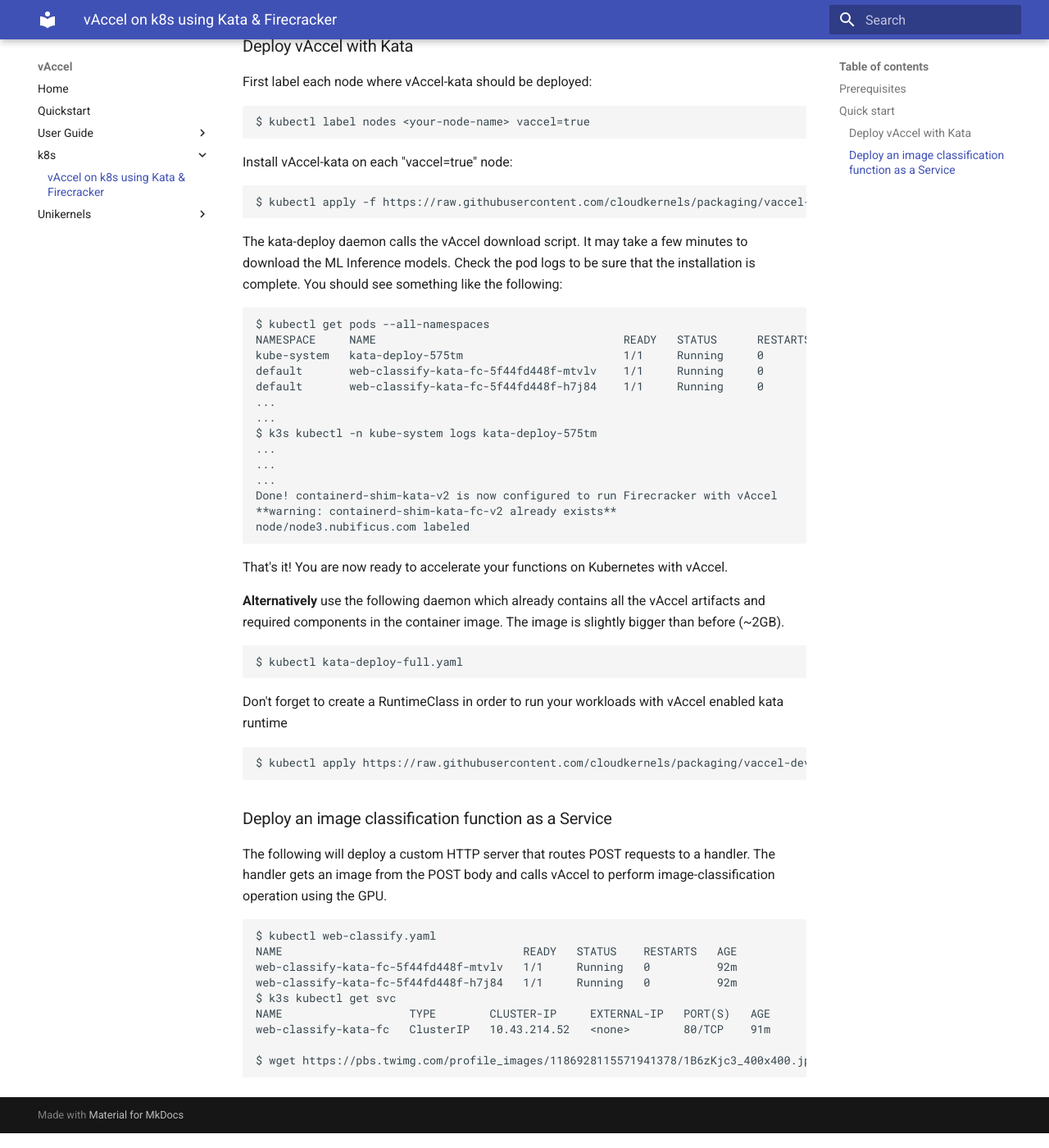
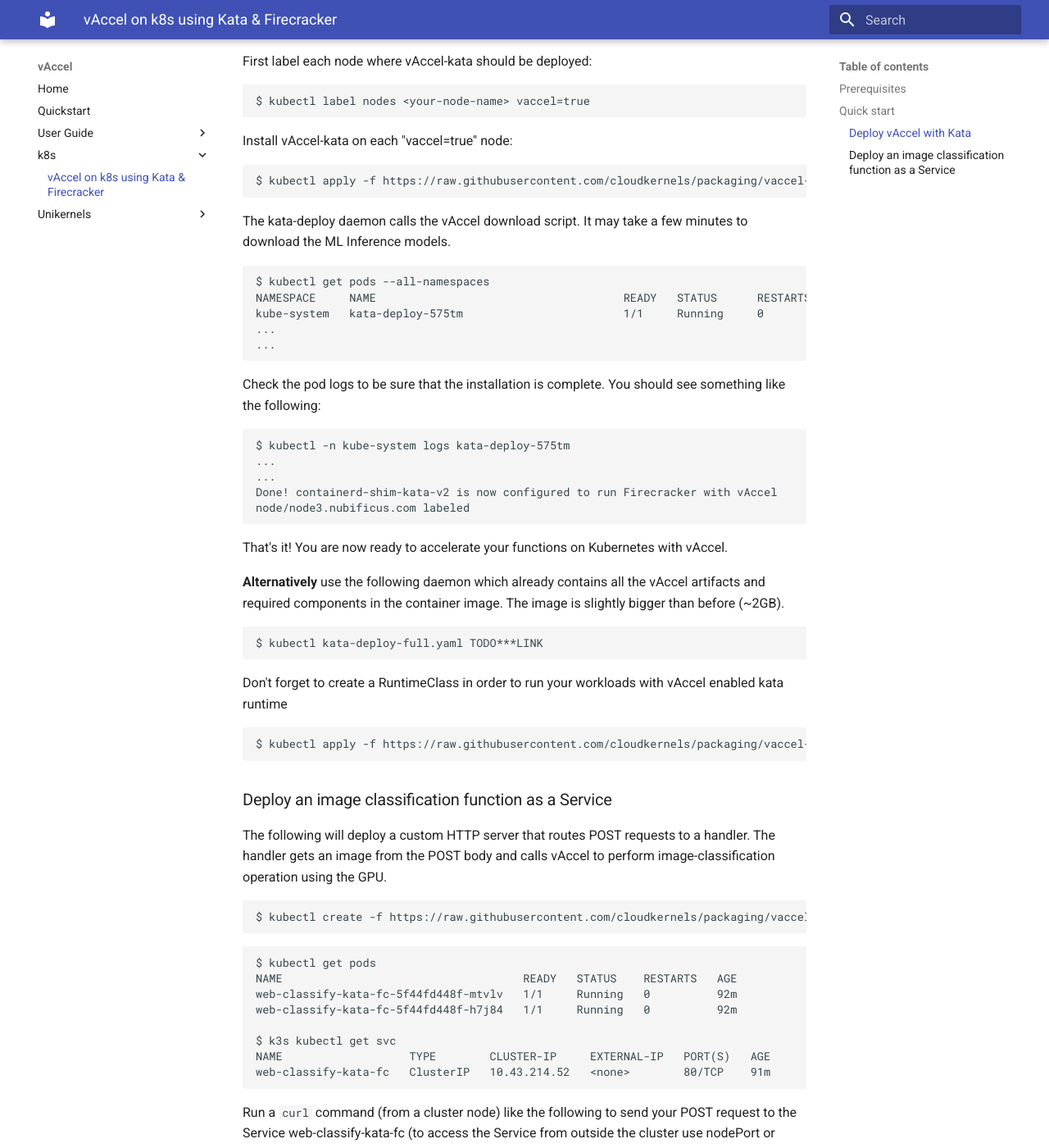
Before and after one commit to nubificus/vaccel-docs, an MkDocs documentation site: the page built from docs/k8s/kata.md, in a window 1280 px wide and 1400 px high, scrolled down 674 px. Shown: the whole window at 82% size. Built offline with MkDocs 1.6.1 and Material for MkDocs 9.7.7, drawn with Linux system fonts in a browser that asks for light colours; some of the changed text lies outside the part shown.

````diff
--- a/docs/k8s/kata.md
+++ b/docs/k8s/kata.md
@@ -11,7 +9,7 @@ In order to run vAccel on Kata containers with Firecracker you need to meet the
 
 - containerd as container manager
 - devicemapper as CRI plugin default snapshotter
-- NVIDIA GPU which supports CUDA (*for now*)
+- nvidia GPU which supports CUDA (*for now*)
 - [jetson-inference](https://github.com/dusty-nv/jetson-inference) libraries (libjetson-inference.so must be installed and properly linked with CUDA libraries)
 
 
@@ -33,22 +31,20 @@ $ kubectl apply -f https://raw.githubusercontent.com/cloudkernels/packaging/vacc
 ```
 
 The kata-deploy daemon calls the vAccel download script. It may take a few minutes to download the ML Inference models.
-Check the pod logs to be sure that the installation is complete. You should see something like the following:
 
 ```
 $ kubectl get pods --all-namespaces
 NAMESPACE     NAME                                     READY   STATUS      RESTARTS   AGE
 kube-system   kata-deploy-575tm                        1/1     Running     0          101m
-default       web-classify-kata-fc-5f44fd448f-mtvlv    1/1     Running     0          76m
-default       web-classify-kata-fc-5f44fd448f-h7j84    1/1     Running     0          76m
 ...
 ...
-$ k3s kubectl -n kube-system logs kata-deploy-575tm
-...
+```
+Check the pod logs to be sure that the installation is complete. You should see something like the following:
+```
+$ kubectl -n kube-system logs kata-deploy-575tm
 ...
 ...
 Done! containerd-shim-kata-v2 is now configured to run Firecracker with vAccel
-**warning: containerd-shim-kata-fc-v2 already exists**
 node/node3.nubificus.com labeled
 ```
 That's it! You are now ready to accelerate your functions on Kubernetes with vAccel.
@@ -56,14 +52,13 @@ That's it! You are now ready to accelerate your functions on Kubernetes with vAc
 **Alternatively** use the following daemon which already contains all the vAccel artifacts and required components in the container image. The image is slightly bigger than before (~2GB).
 
 ```
-$ kubectl kata-deploy-full.yaml
+$ kubectl kata-deploy-full.yaml TODO***LINK
 ```
-
 
 Don't forget to create a RuntimeClass in order to run your workloads with vAccel enabled kata runtime
 
 ```
-$ kubectl apply https://raw.githubusercontent.com/cloudkernels/packaging/vaccel-dev/kata-deploy/k8s-1.14/kata-fc-runtimeClass.yaml
+$ kubectl apply -f https://raw.githubusercontent.com/cloudkernels/packaging/vaccel-dev/kata-deploy/k8s-1.14/kata-fc-runtimeClass.yaml
 ```
 
 ### Deploy an image classification function as a Service
@@ -71,13 +66,22 @@ $ kubectl apply https://raw.githubusercontent.com/cloudkernels/packaging/vaccel-
 The following will deploy a custom HTTP server that routes POST requests to a handler. The handler gets an image from the POST body and calls vAccel to perform image-classification operation using the GPU.
 
 ```
-$ kubectl web-classify.yaml
+$ kubectl create -f https://raw.githubusercontent.com/cloudkernels/packaging/vaccel-dev/kata-deploy/examples/web-classify.yaml
+```
+```
+$ kubectl get pods
 NAME                                    READY   STATUS    RESTARTS   AGE
 web-classify-kata-fc-5f44fd448f-mtvlv   1/1     Running   0          92m
 web-classify-kata-fc-5f44fd448f-h7j84   1/1     Running   0          92m
+
 $ k3s kubectl get svc
 NAME                   TYPE        CLUSTER-IP     EXTERNAL-IP   PORT(S)   AGE
 web-classify-kata-fc   ClusterIP   10.43.214.52   <none>        80/TCP    91m
+```
 
-$ wget https://pbs.twimg.com/profile_images/1186928115571941378/1B6zKjc3_400x400.jpg -O - | curl -L -X POST classify.nbfc.io/classify --data-binary @-
+Run a `curl` command (from a cluster node) like the following to send your POST request to the Service web-classify-kata-fc (to access the Service from outside the cluster use nodePort or deploy an ingress route)
+
 ```
+$ wget https://pbs.twimg.com/profile_images/1186928115571941378/1B6zKjc3_400x400.jpg -O - | curl -L -X POST 10.43.214.52:80 --data-binary @-
+TODO OUTPUT
+```
````
Also changed, not shown: other parts of docs/k8s/kata.md (+0 -2 lines).
